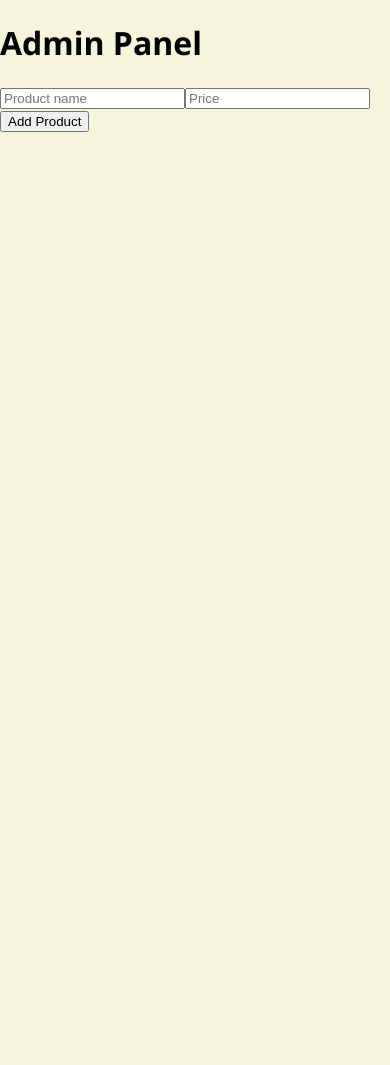
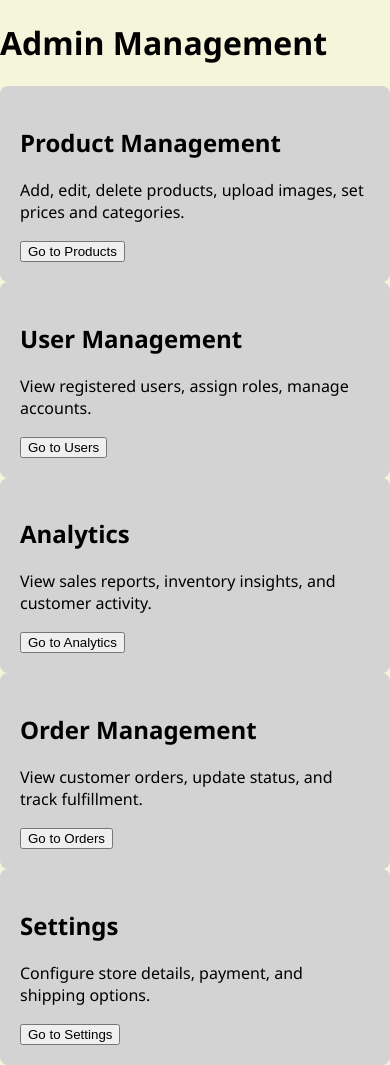
Before and after one commit to bemvelo/gleamia, a Next.js app: page /admin in a window 390 px wide. Before the commit the page ends 844 px from the top, so only its background shows below. Built offline with nearby package versions, Linux system fonts and the light colour scheme.

Commit message:
Edited Admin page

```diff
--- a/app/admin/page.tsx
+++ b/app/admin/page.tsx
@@ -1,41 +1,68 @@
 "use client";
 
-import { useState } from "react";
-import { db } from "@/src/lib/firebase";
-import { addDoc, collection } from "firebase/firestore";
+import Link from "next/link";
 
-export default function AdminPage() {
-  const [name, setName] = useState("");
-  const [price, setPrice] = useState("");
+export default function ManagePage() {
+  return (
+    <div className="min-h-screen bg-[#f5f5dc] text-black p-10">
+      <h1 className="text-3xl font-bold mb-8">Admin Management</h1>
 
-  const addProduct = async () => {
-    try {
-      await addDoc(collection(db, "products"), {
-        name,
-        price: Number(price),
-      });
-      alert("Product added!");
-    } catch (error: any) {
-      alert(error.message);
-    }
-  };
+      <div className="grid grid-cols-1 md:grid-cols-2 gap-6">
+        {/* Product Management */}
+        <div className="section-male p-6 rounded">
+          <h2 className="text-xl font-semibold mb-4">Product Management</h2>
+          <p>Add, edit, delete products, upload images, set prices and categories.</p>
+          <Link href="/admin/products">
+            <button className="bg-purple-600 text-white px-4 py-2 rounded mt-3">
+              Go to Products
+            </button>
+          </Link>
+        </div>
 
-  return (
-    <div className="p-6 flex flex-col gap-3 max-w-sm">
-      <h1 className="text-xl font-bold">Admin Panel</h1>
-      <input
-        placeholder="Product name"
-        onChange={(e) => setName(e.target.value)}
-        className="border p-2"
-      />
-      <input
-        placeholder="Price"
-        onChange={(e) => setPrice(e.target.value)}
-        className="border p-2"
-      />
-      <button onClick={addProduct} className="bg-purple-600 text-white p-2">
-        Add Product
-      </button>
+        {/* User Management */}
+        <div className="section-male p-6 rounded">
+          <h2 className="text-xl font-semibold mb-4">User Management</h2>
+          <p>View registered users, assign roles, manage accounts.</p>
+          <Link href="/admin/users">
+            <button className="bg-gray-600 text-white px-4 py-2 rounded mt-3">
+              Go to Users
+            </button>
+          </Link>
+        </div>
+
+        {/* Analytics */}
+        <div className="section-male p-6 rounded">
+          <h2 className="text-xl font-semibold mb-4">Analytics</h2>
+          <p>View sales reports, inventory insights, and customer activity.</p>
+          <Link href="/admin/analytics">
+            <button className="bg-green-600 text-white px-4 py-2 rounded mt-3">
+              Go to Analytics
+            </button>
+          </Link>
+        </div>
+
+        {/* Order Management */}
+        <div className="section-male p-6 rounded">
+          <h2 className="text-xl font-semibold mb-4">Order Management</h2>
+          <p>View customer orders, update status, and track fulfillment.</p>
+          <Link href="/admin/orders">
+            <button className="bg-red-600 text-white px-4 py-2 rounded mt-3">
+              Go to Orders
+            </button>
+          </Link>
+        </div>
+
+        {/* Settings */}
+        <div className="section-male p-6 rounded">
+          <h2 className="text-xl font-semibold mb-4">Settings</h2>
+          <p>Configure store details, payment, and shipping options.</p>
+          <Link href="/admin/settings">
+            <button className="bg-blue-600 text-white px-4 py-2 rounded mt-3">
+              Go to Settings
+            </button>
+          </Link>
+        </div>
+      </div>
     </div>
   );
 }
--- a/app/checkout/page.tsx
+++ b/app/checkout/page.tsx
@@ -3,5 +3,8 @@ export default function CheckoutPage() {
     <div className="p-10 text-center">
       <h1 className="text-2xl font-bold">Order Successful 🎉</h1>
     </div>
+
   );
+
+
 }
--- a/app/products/page.tsx
+++ b/app/products/page.tsx
@@ -3,6 +3,7 @@
 import { useEffect, useState } from "react";
 import { collection, getDocs } from "firebase/firestore";
 import { db } from "@/src/lib/firebase";
+import Link from "next/link";
 
 type Product = {
   id: string;
@@ -48,12 +49,14 @@ export default function ProductsPage() {
           >
             <h2 className="text-lg font-semibold">{product.name}</h2>
             <p className="text-gray-600">${product.price}</p>
+            <Link href="/cart">
             <button
               onClick={() => addToCart(product)}
               className="bg-blue-600 text-white px-3 py-1 mt-2 rounded"
             >
               Add to Cart
             </button>
+            </Link>
           </div>
         ))}
       </div>
```
Also changed, not shown: app/cart/page.tsx (+20 -6 lines).
